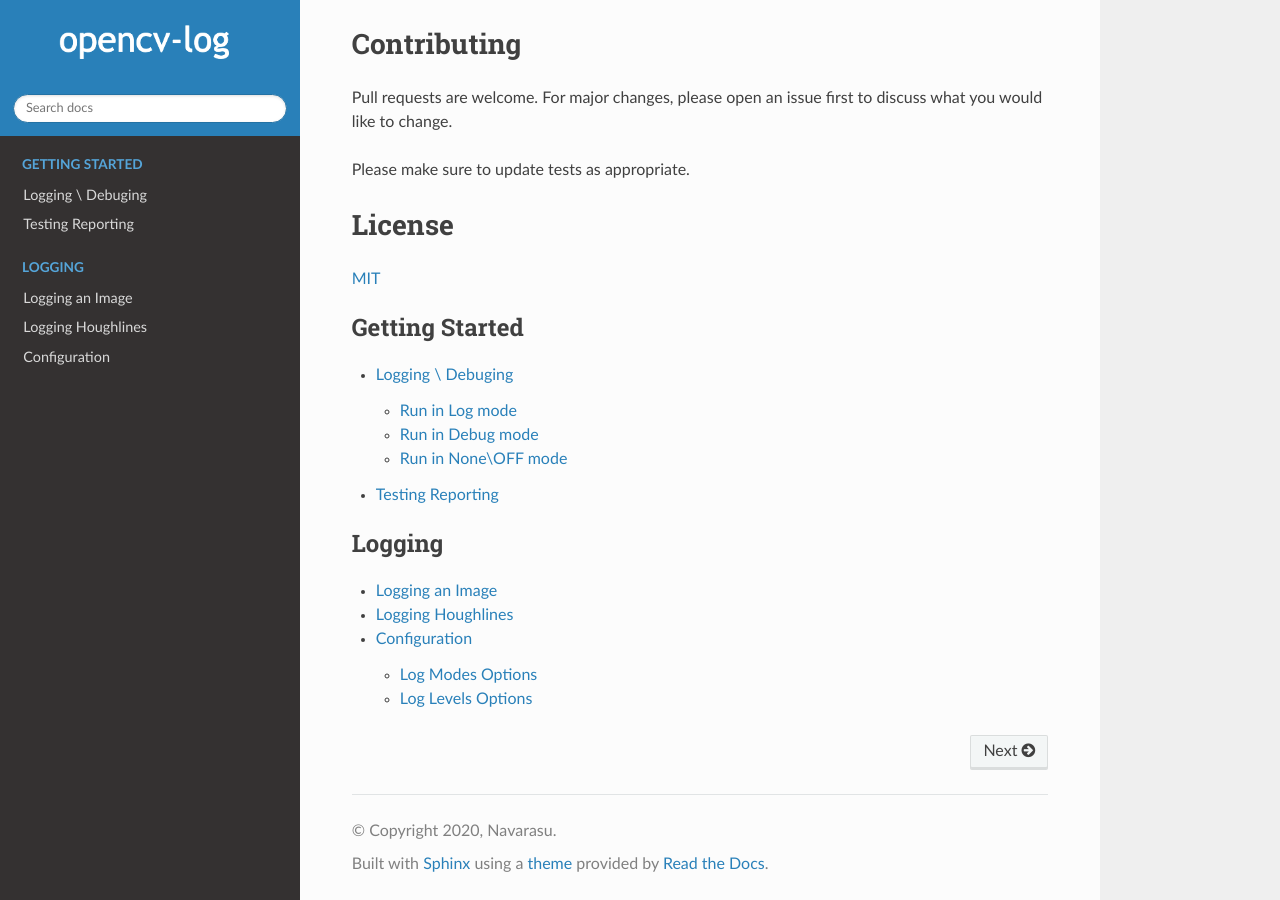
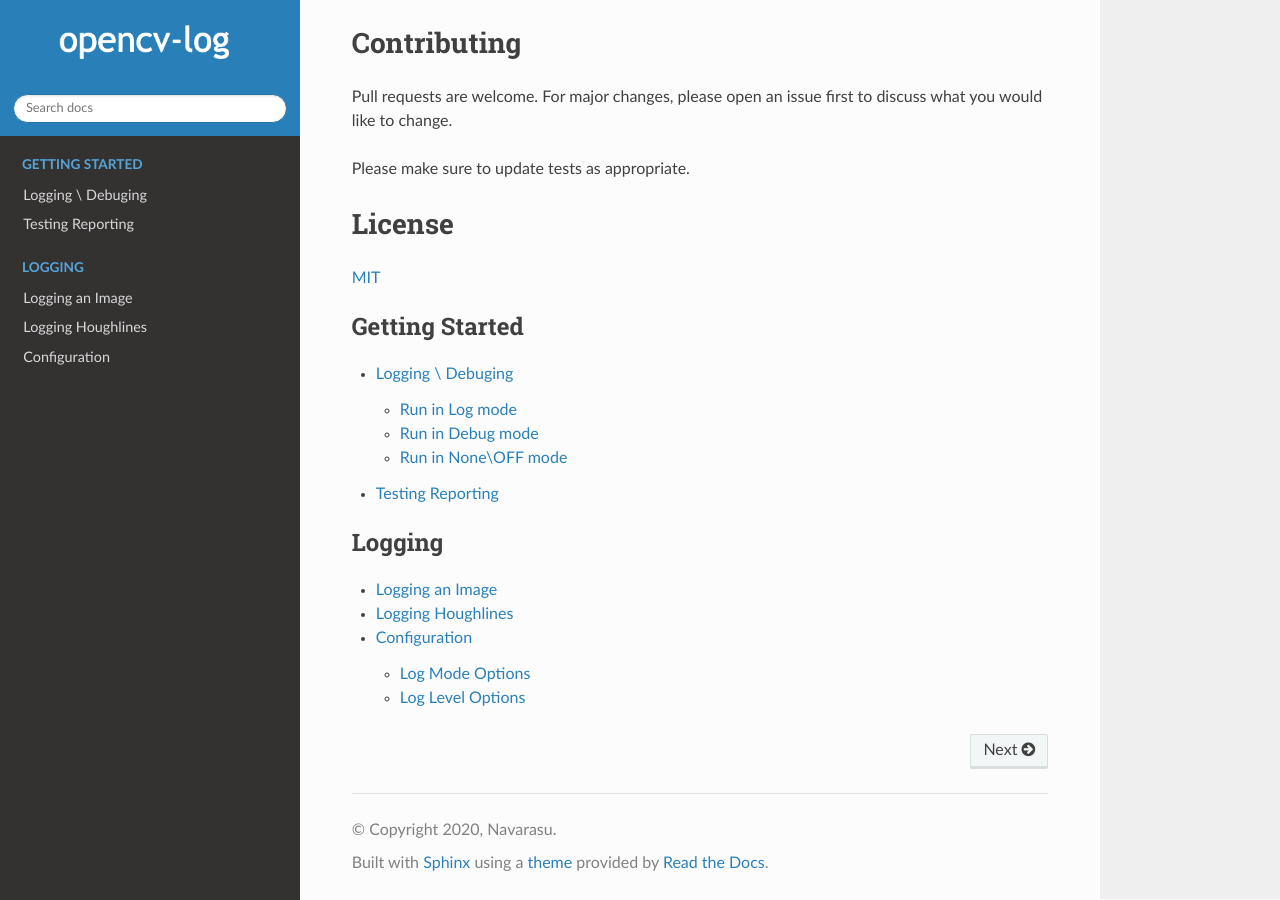
Before and after one commit to navarasu/opencv-log, a Sphinx documentation site: the page built from docs/index.rst, in a window 1280 px wide and 900 px high, scrolled down 1496 px. Built offline with Sphinx 7.4.7 and the Read the Docs theme 2.0.0, drawn with Linux system fonts in a browser that asks for light colours.

Commit message:
@navarasu Updated typos and alignment in docs

```diff
--- a/README.rst
+++ b/README.rst
@@ -13,16 +13,17 @@
    :target: https://github.com/navarasu/opencv-log/blob/master/LICENSE
    :alt: MIT License
 
-------
+|
 
 An `OpenCV <https://opencv.org/>`_ based visual logger for debugging, logging and testing reporting an image processing code.
 
 Why opencv-log?
 ###############
 
-.. image:: https://user-images.githubusercontent.com/20145075/78162854-2042f780-7465-11ea-87ce-dd454cc7b5ba.png
-   :target: https://blog.francium.tech/visually-debug-log-and-test-an-image-processing-code-using-opencv-and-python-36e2d944ebf2
-   :alt: Visually Debug, Log and Test an Image Processing Code using OpenCV and Python
+
+.. raw:: html
+
+    <a href="https://blog.francium.tech/visually-debug-log-and-test-an-image-processing-code-using-opencv-and-python-36e2d944ebf2"><img src="https://user-images.githubusercontent.com/20145075/78162854-2042f780-7465-11ea-87ce-dd454cc7b5ba.png" height="190px" alt="Visually Debug, Log and Test an Image Processing Code using OpenCV and Python"></a>
 
 Installation
 ############
--- a/docs/logging.rst
+++ b/docs/logging.rst
@@ -48,7 +48,7 @@
 Configuration
 =============
 
-Log Modes Options
+Log Mode Options
 #################
 
 .. code-block:: python
@@ -75,7 +75,7 @@
 +------------+------------------------------------------------------------------------+
 
 
-Log Levels Options
+Log Level Options
 ##################
 
 .. code-block:: python
```
